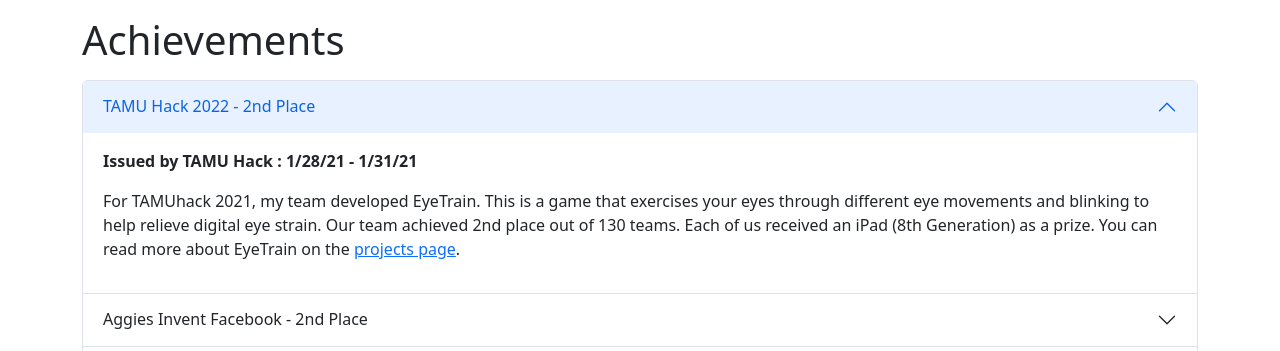
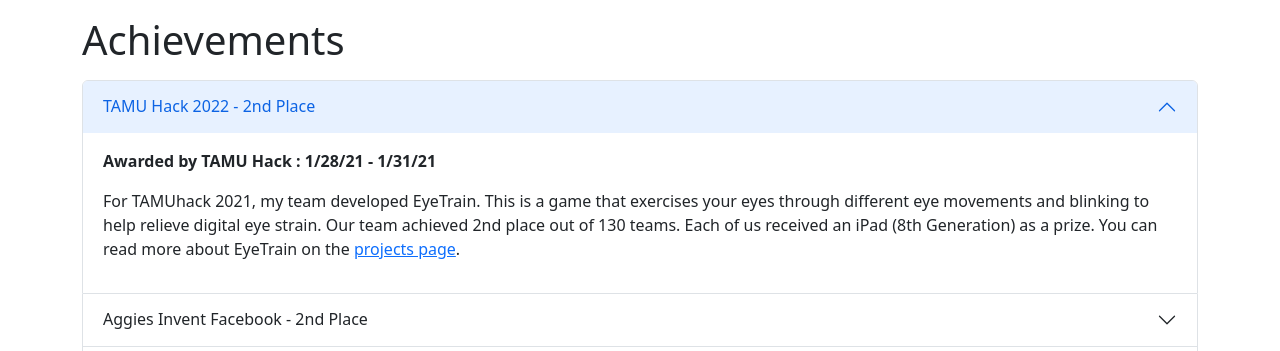
Before and after one commit to jainpranav1/personal_website, a Node server app: page /achievements in a window 1280 px wide, after a click on "TAMU Hack 2022 - 2nd Place". Shown: the part 56-407 px from the top of the page. Run offline with Node 20, Linux system fonts and the light colour scheme.

Commit message:
changed issued to awarded

```diff
--- a/views/achievements.ejs
+++ b/views/achievements.ejs
@@ -42,7 +42,7 @@
                     <div id="collapseEight" class="accordion-collapse collapse" aria-labelledby="headingEight"
                         data-bs-parent="#accordionExample">
                         <div class="accordion-body">
-                            <p><b>Issued by TAMU Hack : 1/28/21 - 1/31/21</b></p>
+                            <p><b>Awarded by TAMU Hack : 1/28/21 - 1/31/21</b></p>
                             <p>
                                 For TAMUhack 2021, my team developed EyeTrain. This is a game that exercises your eyes
                                 through different eye movements and blinking to help relieve digital eye strain. Our
@@ -63,7 +63,7 @@
                     <div id="collapseNine" class="accordion-collapse collapse" aria-labelledby="headingNine"
                         data-bs-parent="#accordionExample">
                         <div class="accordion-body">
-                            <p><b>Issued by Aggies Invent Facebook : 1/30/21 - 1/31/21</b></p>
+                            <p><b>Awarded by Aggies Invent Facebook : 1/30/21 - 1/31/21</b></p>
                             <p>
                                 For Aggies Invent Facebook, my team developed TeeRacking. This is a tracker that reduces
                                 the commute time of Facebook employees at data centers by tracking available golf carts.
@@ -84,7 +84,7 @@
                     <div id="collapseSeven" class="accordion-collapse collapse" aria-labelledby="headingSeven"
                         data-bs-parent="#accordionExample">
                         <div class="accordion-body">
-                            <p><b>Issued by The Texas Amateur Athletic Federation : 7/31/21</b></p>
+                            <p><b>Awarded by The Texas Amateur Athletic Federation : 7/31/21</b></p>
                             <p>
                                 I received a silver medal in 200 Yard Free style, and qualified for the 2022 national
                                 swimming games.
@@ -109,7 +109,7 @@
                     <div id="collapseSix" class="accordion-collapse collapse" aria-labelledby="headingSix"
                         data-bs-parent="#accordionExample">
                         <div class="accordion-body">
-                            <p><b>Issued by The Texas Amateur Athletic Federation : 7/17/21</b></p>
+                            <p><b>Awarded by The Texas Amateur Athletic Federation : 7/17/21</b></p>
                             <p>
                                 I received 3 gold medals and 1 silver medal in the TAAF regional swimming competition,
                                 boys 18+ division.
@@ -127,7 +127,7 @@
                     <div id="collapseFive" class="accordion-collapse collapse" aria-labelledby="headingFive"
                         data-bs-parent="#accordionExample">
                         <div class="accordion-body">
-                            <p><b>Issued by The College of Engineering at Texas A&M University : 8/19 - 8/22</b></p>
+                            <p><b>Awarded by The College of Engineering at Texas A&M University : 8/19 - 8/22</b></p>
                             <p>
                                 I received this award for achieving a 4.0 GPA.
                             </p>
@@ -144,7 +144,7 @@
                     <div id="collapseFour" class="accordion-collapse collapse" aria-labelledby="headingFour"
                         data-bs-parent="#accordionExample">
                         <div class="accordion-body">
-                            <p><b>Issued by McFerrin Center For Entrepreneurship : 9/19</b></p>
+                            <p><b>Awarded by McFerrin Center For Entrepreneurship : 9/19</b></p>
                             <p>
                                 I, along with my team of 4 other students, developed a video detailing our plan for
                                 constructing an adventure playground (named Build-A-Ground) in Bryan, Texas. My team
@@ -164,7 +164,7 @@
                     <div id="collapseThree" class="accordion-collapse collapse" aria-labelledby="headingThree"
                         data-bs-parent="#accordionExample">
                         <div class="accordion-body">
-                            <p><b>Issued by The Association of Former Students of Texas A&M : 8/19 - 5/20</b></p>
+                            <p><b>Awarded by The Association of Former Students of Texas A&M : 8/19 - 5/20</b></p>
                             <p>
                                 I received this scholarship for two semesters for my academic achievement.
                             </p>
@@ -181,7 +181,7 @@
                     <div id="collapseTwo" class="accordion-collapse collapse" aria-labelledby="headingTwo"
                         data-bs-parent="#accordionExample">
                         <div class="accordion-body">
-                            <p><b>Issued by Texas A&M Foundation : 8/19 - 5/23</b></p>
+                            <p><b>Awarded by Texas A&M Foundation : 8/19 - 5/23</b></p>
                             <p>
                                 I recevied this scholarship for four years by Texas A&M
                                 Foundation for my intellectual achievement, service, and leadership. It is considered to
@@ -201,7 +201,7 @@
                     <div id="collapseOne" class="accordion-collapse collapse" aria-labelledby="headingOne"
                         data-bs-parent="#accordionExample">
                         <div class="accordion-body">
-                            <p><b>Issued by Texas A&M Foundation : 8/19 - 5/23</b></p>
+                            <p><b>Awarded by Texas A&M Foundation : 8/19 - 5/23</b></p>
                             <p>
                                 I received this scholarship awarded for four years based on my academic achievement.
                             </p>
```
